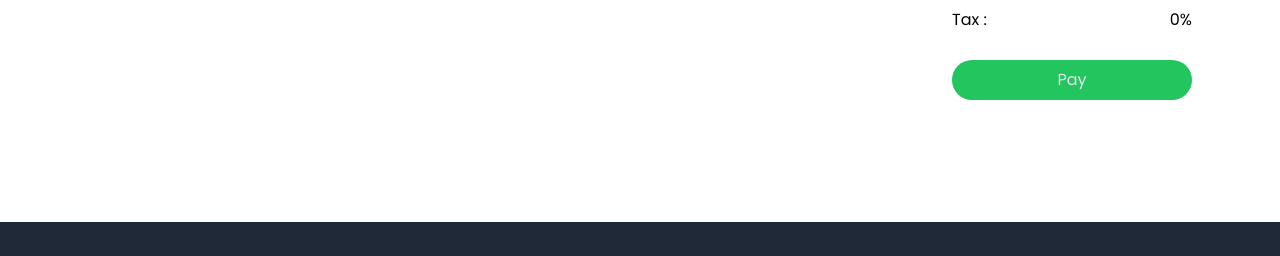
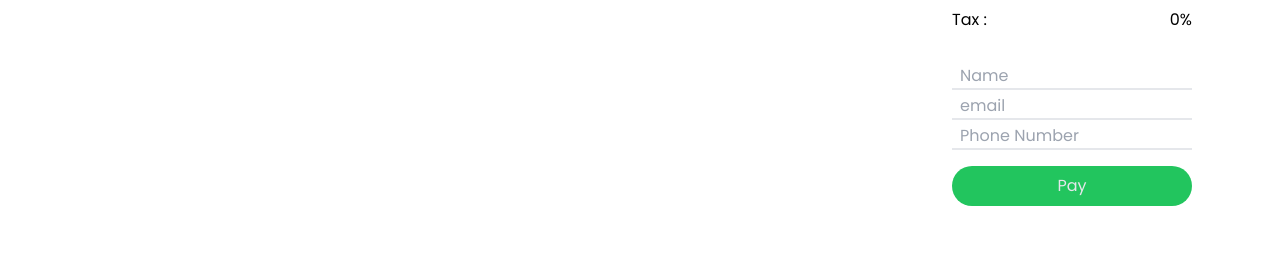
Before and after one commit to Pacifista00/react_getthegames, a React (Vite) app: page /basket in a window 1280 px wide. Shown: the part 268-524 px from the top of the page. Built offline with nearby package versions, Linux system fonts and the light colour scheme; no server answers.

Commit message:
membuat sistem pembayaran dengan midtrans

```diff
--- a/index.html
+++ b/index.html
@@ -9,6 +9,11 @@
       href="https://fonts.googleapis.com/css2?family=Poppins&display=swap"
       rel="stylesheet"
     />
+    <script
+      type="text/javascript"
+      src="https://app.sandbox.midtrans.com/snap/snap.js"
+      data-client-key="SB-Mid-client-XZ-crqp1jMB77zJc"
+    ></script>
   </head>
   <body>
     <div id="root"></div>
--- a/src/components/OrderDetailCard.jsx
+++ b/src/components/OrderDetailCard.jsx
@@ -1,4 +1,47 @@
+import { useState } from "react";
+import axiosInstance from "../lib/axios";
+
 const OrderDetailCard = ({ formatRupiah, totalProduct, totalPrice }) => {
+  const [name, setName] = useState("");
+  const [email, setEmail] = useState("");
+  const [phone, setPhone] = useState("");
+
+  const showSnap = async (token) => {
+    try {
+      window.snap.pay(token, {
+        onSuccess: function (result) {
+          console.log("Payment success:", result);
+        },
+        onError: function (result) {
+          console.error("Payment error:", result);
+        },
+      });
+    } catch (error) {
+      console.error(error);
+    }
+  };
+  const pay = async (amount, e) => {
+    e.preventDefault();
+    try {
+      const response = await axiosInstance.post(
+        `/checkout`,
+        {
+          name: name,
+          email: email,
+          amount: amount,
+          phone: phone,
+        },
+        {
+          headers: {
+            Authorization: `Bearer ${localStorage.token}`,
+          },
+        }
+      );
+      showSnap(response.data.snapToken);
+    } catch (error) {
+      console.error(error);
+    }
+  };
   return (
     <section className="p-6 w-full lg:w-72">
       <h1 className="md:text-2xl mb-7">Order Detail</h1>
@@ -15,10 +58,37 @@ const OrderDetailCard = ({ formatRupiah, totalProduct, totalPrice }) => {
         </h4>
       </div>
       <div className="mt-7">
-        <button className="rounded-full bg-green-500 py-2 px-5 text-gray-200 hover:bg-green-600 w-full">
-          Pay
-        </button>
+        <form onSubmit={(e) => pay(totalPrice, e)}>
+          <input
+            id="name"
+            className="border-b-2 pt-1 px-2 focus:outline-none focus:border-black mx-auto w-full"
+            type="text"
+            placeholder="Name"
+            onChange={(e) => setName(e.target.value)}
+          />
+          <input
+            id="email"
+            className="border-b-2 pt-1 px-2 focus:outline-none focus:border-black mx-auto w-full"
+            type="email"
+            placeholder="email"
+            onChange={(e) => setEmail(e.target.value)}
+          />
+          <input
+            id="phone"
+            className="border-b-2 pt-1 px-2 focus:outline-none focus:border-black mx-auto w-full"
+            type="number"
+            placeholder="Phone Number"
+            onChange={(e) => setPhone(e.target.value)}
+          />
+          <button
+            type="submit"
+            className="rounded-full bg-green-500 py-2 px-5 text-gray-200 hover:bg-green-600 mt-4 w-full"
+          >
+            Pay
+          </button>
+        </form>
       </div>
+      <div id="snap-container"></div>
     </section>
   );
 };
```
